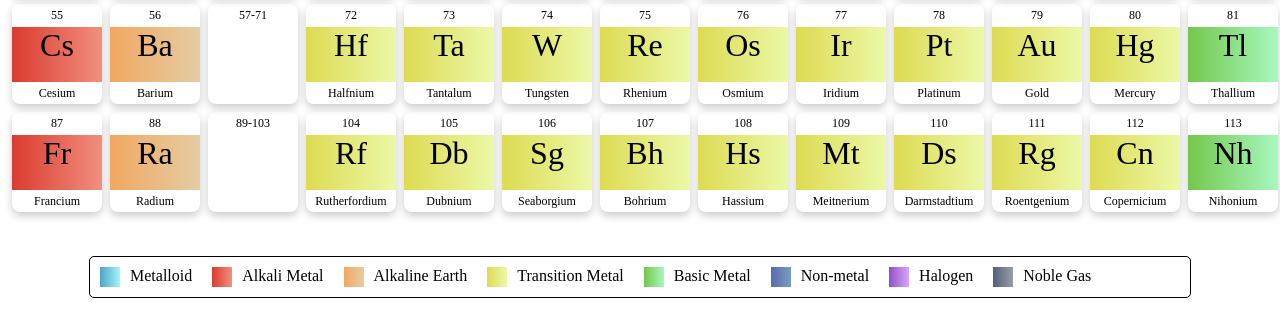
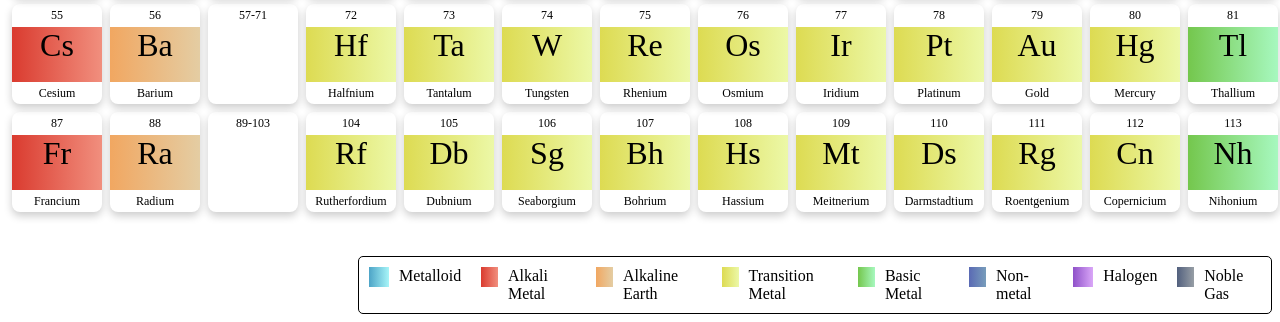
Before and after one commit to vmdharan/periodic-table, a plain HTML site: page Index.html in a window 1280 px wide. Shown: the part 548-870 px from the top of the page. Drawn offline with Linux system fonts and the light colour scheme.

Commit message:
Generate the legend box dynamically in JS
Generate the legend box dynamically in JS.

```diff
--- a/Index.html
+++ b/Index.html
@@ -62,49 +62,11 @@
         doRow(row6);
         doRow(row7);
 
+        // Create the Legend.
+        createLegendBox();
+
+
     </script>
-
-    <div id="legend" style="margin: 0 auto; display: flex; max-width: 1100px; border: 1px solid black; border-radius: 5px; margin-top: 40px;">
-        <div style="margin: 10px; display: flex">
-            <div style="width: 20px; height: 20px; margin-right: 10px;" class="img-div-col1"></div>
-            <div>Metalloid</div>
-        </div>
-
-        <div style="margin: 10px; display: flex">
-            <div style="width: 20px; height: 20px; margin-right: 10px;" class="img-div-col2"></div>
-            <div>Alkali Metal</div>
-        </div>
-
-        <div style="margin: 10px; display: flex">
-            <div style="width: 20px; height: 20px; margin-right: 10px;" class="img-div-col3"></div>
-            <div>Alkaline Earth</div>
-        </div>
-
-        <div style="margin: 10px; display: flex">
-            <div style="width: 20px; height: 20px; margin-right: 10px;" class="img-div-col4"></div>
-            <div>Transition Metal</div>
-        </div>
-
-        <div style="margin: 10px; display: flex">
-            <div style="width: 20px; height: 20px; margin-right: 10px;" class="img-div-col5"></div>
-            <div>Basic Metal</div>
-        </div>
-
-        <div style="margin: 10px; display: flex">
-            <div style="width: 20px; height: 20px; margin-right: 10px;" class="img-div-col6"></div>
-            <div>Non-metal</div>
-        </div>
-
-        <div style="margin: 10px; display: flex">
-            <div style="width: 20px; height: 20px; margin-right: 10px;" class="img-div-col7"></div>
-            <div>Halogen</div>
-        </div>
-
-        <div style="margin: 10px; display: flex">
-            <div style="width: 20px; height: 20px; margin-right: 10px;" class="img-div-col8"></div>
-            <div>Noble Gas</div>
-        </div>
-    </div>
 
 </body>
 
--- a/main.css
+++ b/main.css
@@ -80,3 +80,23 @@
     text-overflow: clip;
     font-size: 12px;
 }
+
+.legend-box {
+    margin-left: 350px;
+    display: flex;
+    max-width: 1100px;
+    border: 1px solid black;
+    border-radius: 5px;
+    margin-top: 40px;
+}
+
+.legend-item {
+    margin: 10px;
+    display: flex;
+}
+
+.legend-item-col {
+    width: 20px;
+    height: 20px;
+    margin-right: 10px;
+}
--- a/main.js
+++ b/main.js
@@ -123,14 +123,17 @@ function createCard(cardImg, elemNumber, elemSymbol, elemName) {
     var img = document.createElement('div');
     var footer = document.createElement('div');
 
+    // Create a header with the element number.
     header.classList.add("elem-card-text-top");
     header.textContent = elemNumber;
 
+    // Display the element symbol.
     card.classList.add("elem-card");
     img.classList.add("elem-img-div");
     img.classList.add(cardImg);
     img.textContent = elemSymbol;
 
+    // Create a footer with the element name.
     footer.classList.add("elem-card-text-bottom");
     footer.textContent = elemName;
 
@@ -140,3 +143,42 @@ function createCard(cardImg, elemNumber, elemSymbol, elemName) {
 
     return card;
 }
+
+function createLegendBox() {
+    var legendBox = document.createElement('div');
+    legendBox.id = "legend";
+    legendBox.classList.add("legend-box");
+    document.body.appendChild(legendBox);
+
+    createLegendItem("Metalloid", "img-div-col1");
+    createLegendItem("Alkali Metal", "img-div-col2");
+    createLegendItem("Alkaline Earth", "img-div-col3");
+    createLegendItem("Transition Metal", "img-div-col4");
+    createLegendItem("Basic Metal", "img-div-col5");
+    createLegendItem("Non-metal", "img-div-col6");
+    createLegendItem("Halogen", "img-div-col7");
+    createLegendItem("Noble Gas", "img-div-col8");
+}
+
+function createLegendItem(elemType, itemClass) {
+    // Create the container for the colour and name.
+    var legendItem = document.createElement('div');
+    legendItem.classList.add("legend-item");
+
+    // Legend colour
+    var legendItemColour = document.createElement('div');
+    legendItemColour.classList.add("legend-item-col");
+    legendItemColour.classList.add(itemClass);
+
+    // Legend name
+    var legendItemName = document.createElement('div');
+    legendItemName.textContent = elemType;
+
+    // Add the colour and name to the container div.
+    legendItem.appendChild(legendItemColour);
+    legendItem.appendChild(legendItemName);
+
+    // Add the new item to the Legend box.
+    var legendBox = document.getElementById('legend');
+    legendBox.appendChild(legendItem);
+}
```
